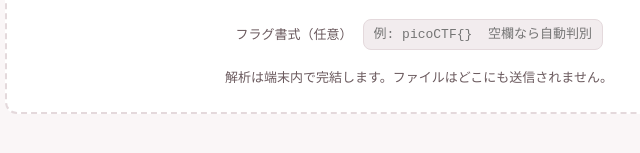
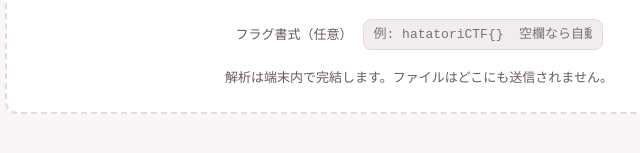
Before and after one commit to nozomu0929/hatatori, a plain HTML site: page index.html in a window 1280 px wide. Both pictures are taken after a click on the button "解析する". Shown: the part 333-486 px from the top of the page, 221-861 px from the left. Drawn offline with Linux system fonts and the light colour scheme.

Commit message:
ビルド成果物を更新

```diff
--- a/index.html
+++ b/index.html
@@ -49,7 +49,7 @@
       </div>
       <div class="drop-opts">
         <label for="format">フラグ書式（任意）</label>
-        <input type="text" id="format" placeholder="例: picoCTF{}  空欄なら自動判別" autocomplete="off" spellcheck="false">
+        <input type="text" id="format" placeholder="例: hatatoriCTF{}  空欄なら自動判別" autocomplete="off" spellcheck="false">
       </div>
       <p class="privacy">解析は端末内で完結します。ファイルはどこにも送信されません。</p>
     </div>
```
